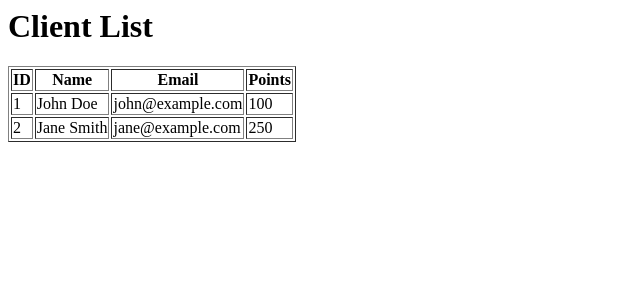
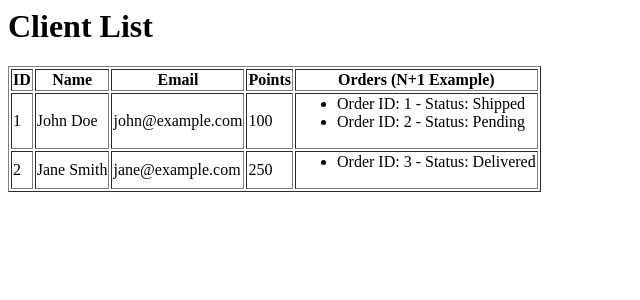
Before and after one commit to CrabVoid/gemini_test, a PHP site: page / in a window 1280 px wide. Shown: the top 300 px of the page, without its empty margins (0-640 px from the left). Run offline with PHP 8.4, Linux system fonts and the light colour scheme; data comes from the database, SQL or seed files in the repository; both versions use the stored data as it was after the commit.

Commit message:
displays clients orders aswell but with n+1 problem

```diff
--- a/index.php
+++ b/index.php
@@ -13,13 +13,31 @@ try {
         echo "<p>No clients found in the database.</p>";
     } else {
         echo "<table border='1'>";
-        echo "<tr><th>ID</th><th>Name</th><th>Email</th><th>Points</th></tr>";
+        echo "<tr><th>ID</th><th>Name</th><th>Email</th><th>Points</th><th>Orders (N+1 Example)</th></tr>";
         foreach ($clients as $client) {
+            // N+1 Problem: We are executing a query for EVERY client found.
+            // 1 query for clients + N queries for their orders.
+            $stmtOrders = $pdo->prepare("SELECT * FROM orders WHERE client_id = ?");
+            $stmtOrders->execute([$client['id']]);
+            $orders = $stmtOrders->fetchAll();
+
             echo "<tr>";
             echo "<td>" . htmlspecialchars($client['id']) . "</td>";
             echo "<td>" . htmlspecialchars($client['firstname'] . ' ' . $client['lastname']) . "</td>";
             echo "<td>" . htmlspecialchars($client['email']) . "</td>";
             echo "<td>" . htmlspecialchars($client['points']) . "</td>";
+
+            echo "<td>";
+            if (empty($orders)) {
+                echo "No orders";
+            } else {
+                echo "<ul>";
+                foreach ($orders as $order) {
+                    echo "<li>Order ID: " . htmlspecialchars($order['id']) . " - Status: " . htmlspecialchars($order['status']) . "</li>";
+                }
+                echo "</ul>";
+            }
+            echo "</td>";
             echo "</tr>";
         }
         echo "</table>";
```
Also changed, not shown: tasker.db.
